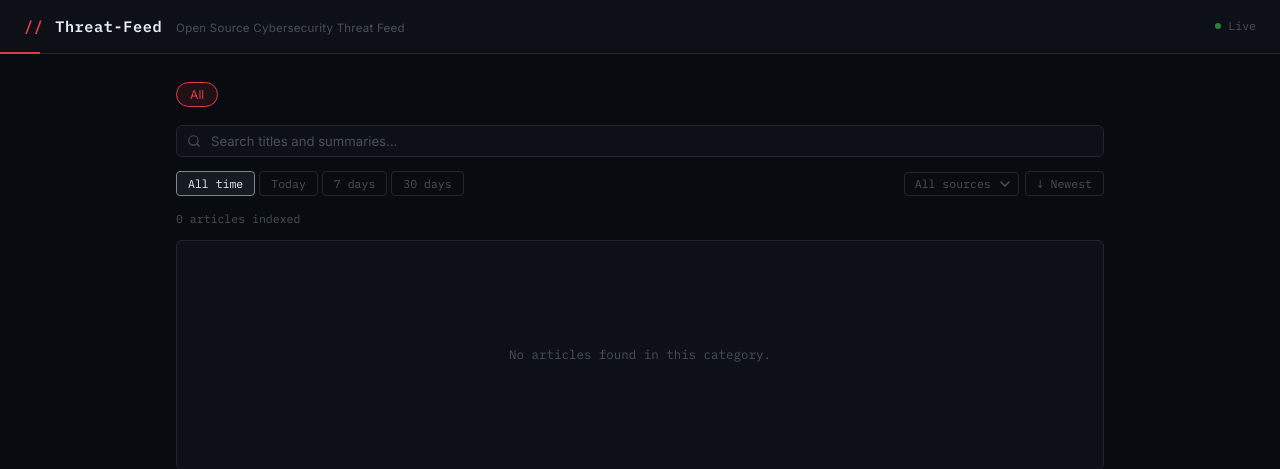
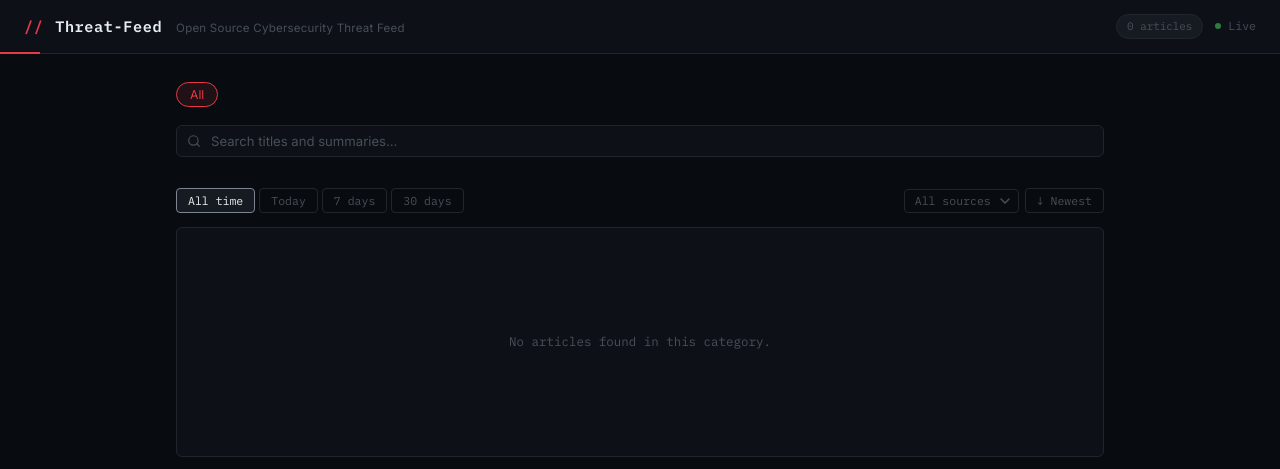
Before and after one commit to vcsk9vxw9y-debug/test-feed, a Flask app: page / in a window 1280 px wide. Shown: the top 469 px of the page. Run offline with Flask 3, Linux system fonts and the light colour scheme; data that the repository does not hold is empty.

Commit message:
Move article count to header pill, add per-category count under filters

```diff
--- a/static/main.js
+++ b/static/main.js
@@ -4,7 +4,8 @@
 
 const articleList = document.getElementById("article-list");
 const filterContainer = document.querySelector(".filters");
-const articleCount = document.getElementById("article-count");
+const articleCount = document.getElementById("article-count"); // header pill — shows totalIndexed
+const filterStats = document.getElementById("filter-stats");   // below filters — shows active category count
 const dateFilterContainer = document.querySelector(".date-filters");
 const sortToggle = document.getElementById("sort-toggle");
 const sourceFilter = document.getElementById("source-filter");
@@ -192,20 +193,26 @@ function renderArticles(articles) {
     articleList.className = "article-list";
     articleList.replaceChildren();
 
+    // Header pill always shows the real DB total
+    if (articleCount) {
+        articleCount.textContent = `${totalIndexed.toLocaleString()} articles`;
+    }
+
     if (!Array.isArray(articles) || articles.length === 0) {
         setStatus("No articles found in this category.", "empty");
-        articleCount.textContent = "0 articles indexed";
+        if (filterStats) filterStats.textContent = "";
         return;
     }
 
-    // Use the real DB count for the active category (not the fetched slice)
-    const catTotal = categoryCounts[currentCategory] ?? totalIndexed;
-    const catLabel = currentCategory === "All" ? "articles indexed" : `articles in ${currentCategory}`;
-
-    if (currentSearch) {
-        articleCount.innerHTML = `${articles.length.toLocaleString()} result${articles.length !== 1 ? "s" : ""} &mdash; matching <mark>${currentSearch}</mark>`;
-    } else {
-        articleCount.textContent = `${catTotal.toLocaleString()} ${catLabel}`;
+    // Filter stats line — below the category buttons
+    if (filterStats) {
+        const catTotal = categoryCounts[currentCategory] ?? totalIndexed;
+        const catLabel = currentCategory === "All" ? "articles indexed" : `articles in ${currentCategory}`;
+        if (currentSearch) {
+            filterStats.innerHTML = `${articles.length.toLocaleString()} result${articles.length !== 1 ? "s" : ""} &mdash; matching <mark>${currentSearch}</mark>`;
+        } else {
+            filterStats.textContent = `${catTotal.toLocaleString()} ${catLabel}`;
+        }
     }
 
     for (const article of articles) {
@@ -314,6 +321,7 @@ async function loadCategories() {
         // Sum all category counts to get the real DB total
         totalIndexed = categories.reduce((sum, cat) => sum + cat.count, 0);
         categoryCounts["All"] = totalIndexed;
+        if (articleCount) articleCount.textContent = `${totalIndexed.toLocaleString()} articles`;
         categories.forEach((cat) => {
             categoryCounts[cat.category] = cat.count;
         });
--- a/static/style.css
+++ b/static/style.css
@@ -108,6 +108,23 @@ header .subtitle {
     font-size: 0.72rem;
     font-weight: 400;
     letter-spacing: 0.02em;
+}
+
+.header-right {
+    display: flex;
+    align-items: center;
+    gap: 12px;
+}
+
+.article-count-pill {
+    font-family: 'IBM Plex Mono', monospace;
+    font-size: 0.68rem;
+    color: var(--text-muted);
+    background: var(--surface-2);
+    border: 1px solid var(--border);
+    border-radius: 20px;
+    padding: 3px 10px;
+    white-space: nowrap;
 }
 
 .header-status {
@@ -346,12 +363,13 @@ mark {
     color: var(--text-primary);
 }
 
-/* ---- Stats ---- */
-.stats {
-    font-size: 0.72rem;
+/* ---- Filter Stats (count under active filter) ---- */
+.filter-stats {
+    font-family: 'IBM Plex Mono', monospace;
+    font-size: 0.70rem;
     color: var(--text-muted);
-    margin-bottom: 12px;
-    font-family: 'IBM Plex Mono', monospace;
+    margin: 10px 0 4px;
+    min-height: 1.2em;
 }
 
 
--- a/templates/index.html
+++ b/templates/index.html
@@ -13,9 +13,12 @@
             <h1><span class="slash">//</span> Threat-Feed</h1>
             <p class="subtitle">Open Source Cybersecurity Threat Feed</p>
         </div>
-        <div class="header-status">
-            <span class="status-dot" aria-hidden="true"></span>
-            <span>Live</span>
+        <div class="header-right">
+            <span class="article-count-pill" id="article-count"></span>
+            <div class="header-status">
+                <span class="status-dot" aria-hidden="true"></span>
+                <span>Live</span>
+            </div>
         </div>
     </header>
 
@@ -40,6 +43,8 @@
             <button class="search-clear" id="search-clear" aria-label="Clear search">✕</button>
         </div>
 
+        <div class="filter-stats" id="filter-stats" aria-live="polite"></div>
+
         <div class="toolbar">
             <div class="date-filters" aria-label="Filter by date range">
                 <button class="tool-btn active" data-range="all">All time</button>
@@ -55,10 +60,6 @@
             </div>
         </div>
 
-        <section class="stats" aria-live="polite">
-            <span id="article-count"></span>
-        </section>
-
         <section class="article-list" id="article-list" aria-label="Threat intelligence articles">
             <div class="loading">Fetching latest threat intelligence...</div>
         </section>
```
